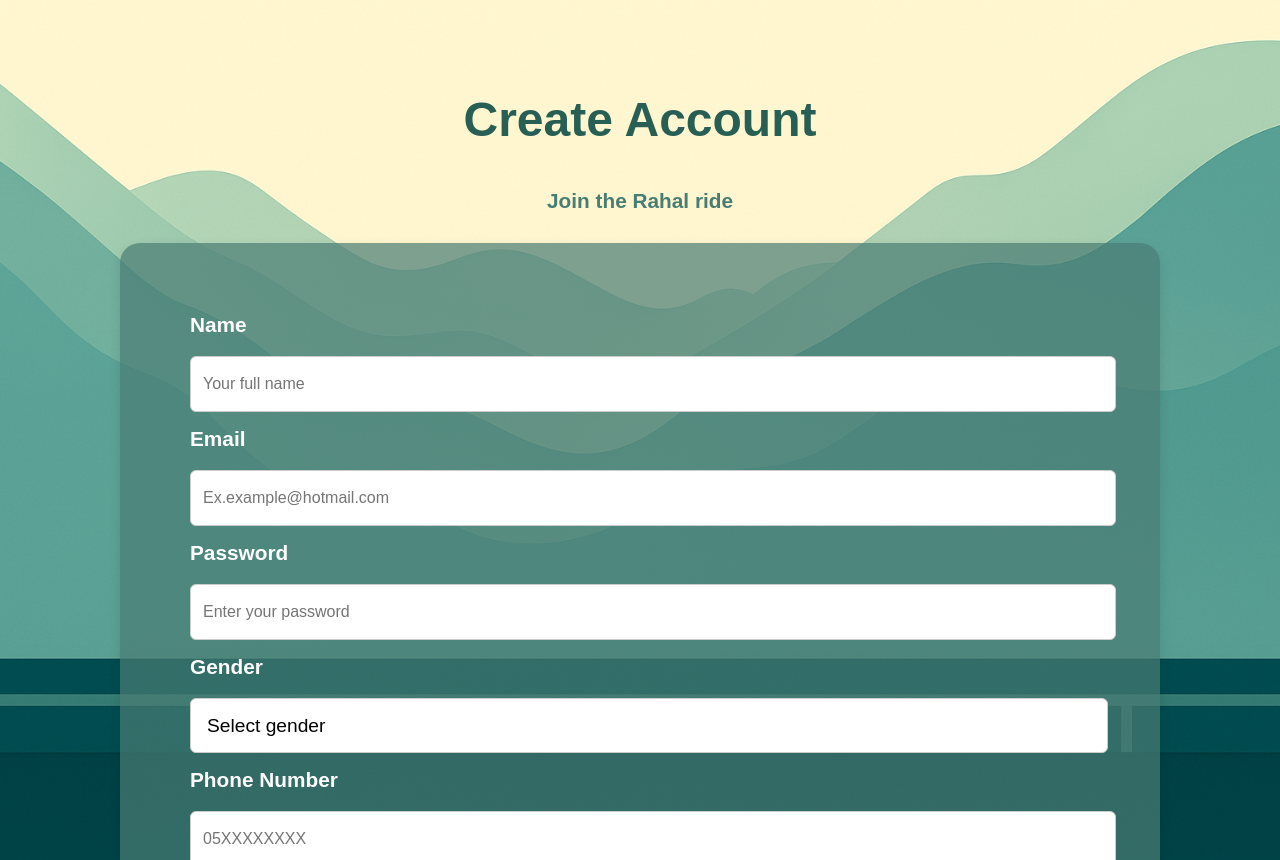
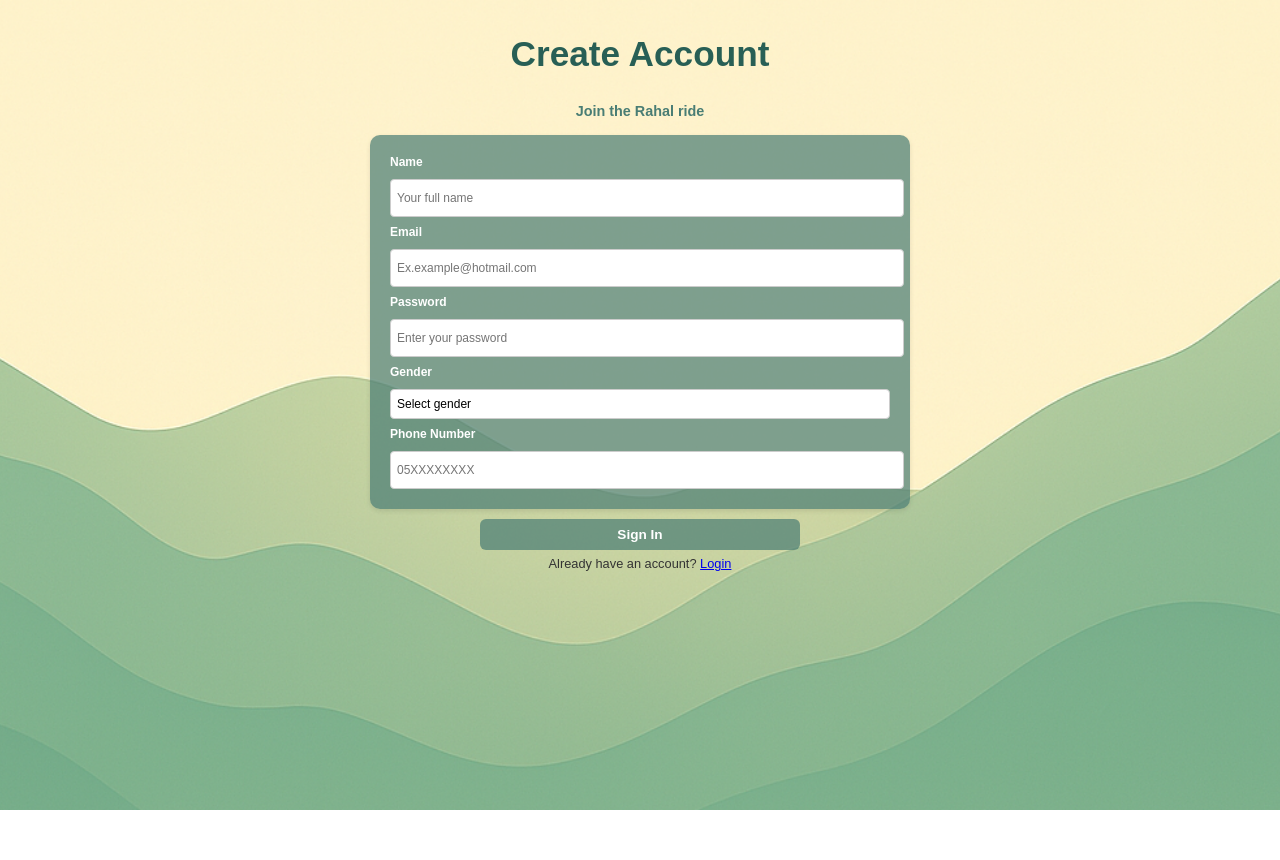
Before and after one commit to SaraEAlshayeb/rahal, a React (Create React App) app: page /register in a window 1280 px wide. After the commit the page ends 810 px from the top, so only its background shows below. Built offline with nearby package versions, Linux system fonts and the light colour scheme.

Commit message:
sara commit5

```diff
--- a/src/App.js
+++ b/src/App.js
@@ -1,4 +1,11 @@
-import { BrowserRouter as Router, Routes, Route, useLocation } from 'react-router-dom';
+import {
+  BrowserRouter as Router,
+  Routes,
+  Route,
+  Navigate,
+  useLocation,
+} from 'react-router-dom';
+
 import Navbar from './components/Navbar';
 import Home from './Home';
 import Community from './Community';
@@ -19,13 +26,14 @@ function App() {
 
 function MainLayout() {
   const location = useLocation();
-  const hideNavbarOn = ['/', '/register'];
+  const hideNavbarOn = ['/login', '/register'];
 
   return (
     <>
       {!hideNavbarOn.includes(location.pathname) && <Navbar />}
       <Routes>
-        <Route path="/" element={<Login />} />
+        <Route path="/" element={<Navigate to="/login" />} />
+        <Route path="/login" element={<Login />} />
         <Route path="/register" element={<Register />} />
         <Route path="/home" element={<Home />} />
         <Route path="/community" element={<Community />} />
@@ -33,7 +41,6 @@ function MainLayout() {
         <Route path="/post-ride" element={<PostRide />} />
         <Route path="/history" element={<History />} />
         <Route path="/notifications" element={<Notification />} />
-
       </Routes>
     </>
   );
--- a/src/Login.css
+++ b/src/Login.css
@@ -2,7 +2,6 @@ body {
   margin: 0;
   font-family: Arial, sans-serif;
 }
-
 .login-wrapper {
   height: 100vh;
   width: 100vw;
@@ -10,194 +9,187 @@ body {
   display: flex;
   flex-direction: column;
   align-items: center;
-  padding-top: 60px;
+  padding-top: 10px;
+}
+.login-title {
+  font-size: 1.5rem;
+  color: #285f55;
+  margin: 4px 0;
+  text-align: center;
 }
 
-.top-left-logo {
-  position: absolute;
-  top: 20px;
-  left: 20px;
-  width: 110px;
-  height: auto;
-  z-index: 10;
+.Register-title {
+  font-size: 1.1rem;
+  color: #285f55;
+  margin: 0;
 }
 
-.login-title {
-  font-size: 3rem;
-  font-weight: bold;
-  color: #285f55;
-  margin: 0;
-  text-align: center;
-}
-.Register-title{
-  font-size: 1.5rem;
-  font-weight: bold;
-  color: #285f55;
-  margin: 0;
-
-}
 .subtitle {
-  font-size: 1.3rem;
+  font-size: 0.9rem;
   font-weight: bold;
   color: #497D74;
-  margin: 10px 0 30px;
+  margin: 6px 0 16px;
   text-align: center;
-
 }
 
 .login-form {
-  padding: 60px;
-  border-radius: 20px;
+  padding: 20px;
+  border-radius: 10px;
   width: 90%;
-  max-width: 900px;
+  max-width: 520px;
   display: flex;
   flex-direction: column;
-  gap: 10px;
-  box-shadow: 0px 4px 12px rgba(0, 0, 0, 0.1);
+  gap: 5px;
+  box-shadow: 0px 2px 6px rgba(0, 0, 0, 0.1);
   background-color: rgba(73, 125, 116, 0.7);
 }
+
 .login-form label {
-  font-size: 1.5rem;
+  font-size: 0.8rem;
   font-weight: 600;
   color: white;
-  margin-bottom: 5px;
+  margin-bottom: 3px;
   text-align: left;
 }
 
-
 .login-form input {
-  padding: 16px;
-  font-size: 1.2rem;
-  height: 50px;
+  padding: 8px;
+  font-size: 0.85rem;
+  height: 28px;
   border: 1px solid #ccc;
-  border-radius: 6px;
+  border-radius: 5px;
 }
-
 
 .button-container {
   display: flex;
   flex-direction: column;
   align-items: center;
   width: 100%;
-  margin-top: 20px;
+  margin-top: 10px;
 }
 
 .button-container button {
   width: 100%;
-  max-width: 500px;
-  padding: 16px 0;
-  font-size: 1.4rem;
+  max-width: 320px;
+  padding: 8px 0;
+  font-size: 0.85rem;
   font-weight: bold;
-  background-color:  rgba(73, 125, 116, 0.7);
+  background-color: rgba(73, 125, 116, 0.7);
   color: white;
   border: none;
-  border-radius: 8px;
+  border-radius: 6px;
   cursor: pointer;
   transition: 0.3s ease;
 }
 
 .button-container button:hover {
   background-color: #355e56;
-  transform: scale(1.02);
+  transform: scale(1.01);
 }
 
 .register-link {
-  font-size: 1.2rem;
+  font-size: 0.8rem;
   font-weight: 500;
-  margin-top: 12px;
+  margin-top: 6px;
   color: #333;
   text-align: center;
 }
 
 .form-group input {
   flex: 1;
-  padding: 12px;
-  font-size: 1.2rem;
+  padding: 6px;
+  font-size: 0.85rem;
   border: 1px solid #ccc;
-  border-radius: 6px;
+  border-radius: 5px;
   width: 100%;
 }
+
 .register-form {
-  padding: 70px;
-  border-radius: 20px;
+  padding: 20px;
+  border-radius: 10px;
   width: 100%;
-  max-width: 900px;
+  max-width: 500px;
   display: flex;
   flex-direction: column;
-  gap: 15px;
-  box-shadow: 0px 4px 12px rgba(0, 0, 0, 0.1);
-  background-color:  rgba(73, 125, 116, 0.7);
-
+  gap: 8px;
+  box-shadow: 0px 2px 5px rgba(0, 0, 0, 0.1);
+  background-color: rgba(73, 125, 116, 0.7);
 }
 
 .register-form label {
-  font-size: 1.3rem;
+  font-size: 0.75rem;
   font-weight: 600;
   color: white;
-  margin-bottom: 4px;
+  margin-bottom: 2px;
   text-align: left;
 }
 
 .register-form input {
-  padding: 12px;
-  font-size: 1rem;
-  height: 30px;
+  padding: 6px;
+  font-size: 0.75rem;
+  height: 24px;
   border: 1px solid #ccc;
-  border-radius: 6px;
+  border-radius: 4px;
   width: 100%;
 }
+
 .register-form select {
-  width: 102%;
-  height: 55px;
-  padding: 16px;
-  font-size: 1.2rem;
+  width: 100%;
+  height: 30px;
+  padding: 6px;
+  font-size: 0.75rem;
   border: 1px solid #ccc;
-  border-radius: 6px;
+  border-radius: 4px;
   background-color: white;
   color: black;
   appearance: none;
 }
+
 .register-form select option {
-  padding: 12px;
-  font-size: 1.1rem;
+  padding: 6px;
+  font-size: 0.75rem;
   background-color: white;
 }
+
+
 .notification-wrapper {
   display: flex;
   flex-direction: column;
   align-items: center;
-  padding: 60px 20px;
+  padding: 30px 15px;
   min-height: 100vh;
   overflow-y: auto;
   background-color: #EFE9D5;
 }
 
-.Notification-title {
-    width: 100%;
-    text-align: center;
-    font-size: 2.5rem;
-    font-weight: bold;
-    color: #0b4f4b;
+.notification-title {
+  width: 100%;
+  text-align: center;
+  font-size: 1.2rem;
+  font-weight: bold;
+  color: #0b4f4b;
+  margin-top: 10px;
+}
 
-}
 
 .notification-container {
   display: grid;
-  grid-template-columns: repeat(auto-fit, minmax(280px, 1fr));  /* Slightly narrower */
-  gap: 20px;
+  grid-template-columns: repeat(auto-fit, minmax(200px, 1fr));
+  gap: 15px;
   width: 100%;
-  max-width: 1200px;
-  margin-top: 40px;
+  max-width: 900px;
+  margin-top: 20px;
 }
+
 
 .notification-card {
   background-color: rgba(73, 125, 116, 0.7);
-  border-radius: 10px;
-  box-shadow: 0 2px 8px rgba(0, 0, 0, 0.1);
-  padding: 14px 16px;
-  font-size: 1.2rem;
-  line-height: 1.4;
-  max-height: 500px;
+  border-radius: 8px;
+  box-shadow: 0 2px 5px rgba(0, 0, 0, 0.08);
+  padding: 10px 12px;
+  font-size: 0.95rem;
+  line-height: 1.3;
+  max-height: 400px;
   display: flex;
   flex-direction: column;
   justify-content: space-between;
@@ -205,31 +197,34 @@ body {
 }
 
 .notification-card:hover {
-  transform: scale(1.01); /* Slight zoom on hover */
+  transform: scale(1.01);
 }
 
 .notification-header {
   font-weight: bold;
-  margin-bottom: 10px;
+
+
   color: #cae3e2;
 }
-.notification-p{
+
+.notification-p {
   color: #cae3e2;
 }
+
 .notification-actions {
   display: flex;
-  gap: 10px;
-  margin-top: 12px;
+  gap: 8px;
+  margin-top: 8px;
 }
 
 .accept-btn,
 .reject-btn {
-  padding: 8px 16px;
+  padding: 5px 10px;
   border: none;
-  border-radius: 6px;
+  border-radius: 5px;
   color: white;
   cursor: pointer;
-  font-size: 0.85rem;
+  font-size: 0.75rem;
   font-weight: bold;
   transition: background-color 0.3s ease;
 }
--- a/src/Notification.js
+++ b/src/Notification.js
@@ -26,7 +26,7 @@ function Notification() {
         backgroundRepeat: 'no-repeat'
       }}
     >
-<div className="Register-title">
+<div className="notification-title">
   <h1>Notifications!</h1>
 </div>
       <div className="notification-container">
--- a/src/components/Navbar.jsx
+++ b/src/components/Navbar.jsx
@@ -13,9 +13,8 @@ function Navbar() {
 
             {/* Menu */}
             <div className="menu">
-                <NavLink to="/" end className="nav-link" activeClassName="active">
-                    Home
-                </NavLink>
+            <NavLink to="/home" className="nav-link">Home</NavLink>
+
                 <NavLink to="/community" className="nav-link" activeClassName="active">
                     Community
                 </NavLink>
```
Also changed, not shown: src/regBackground.png.
